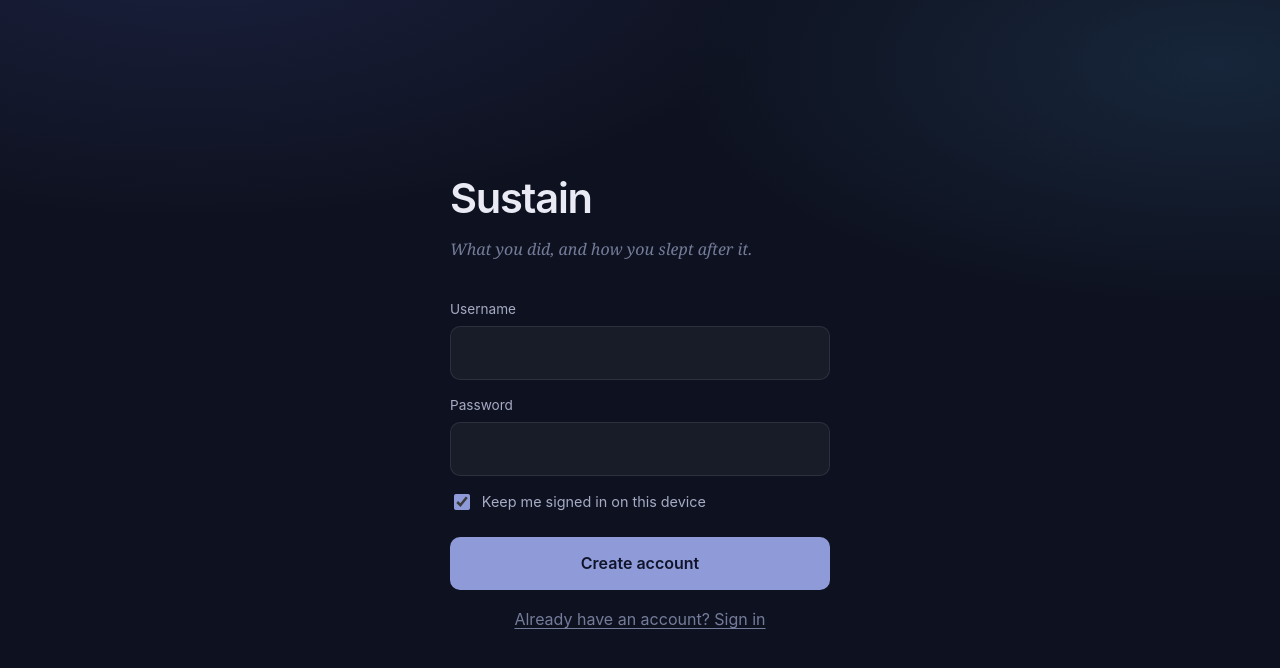
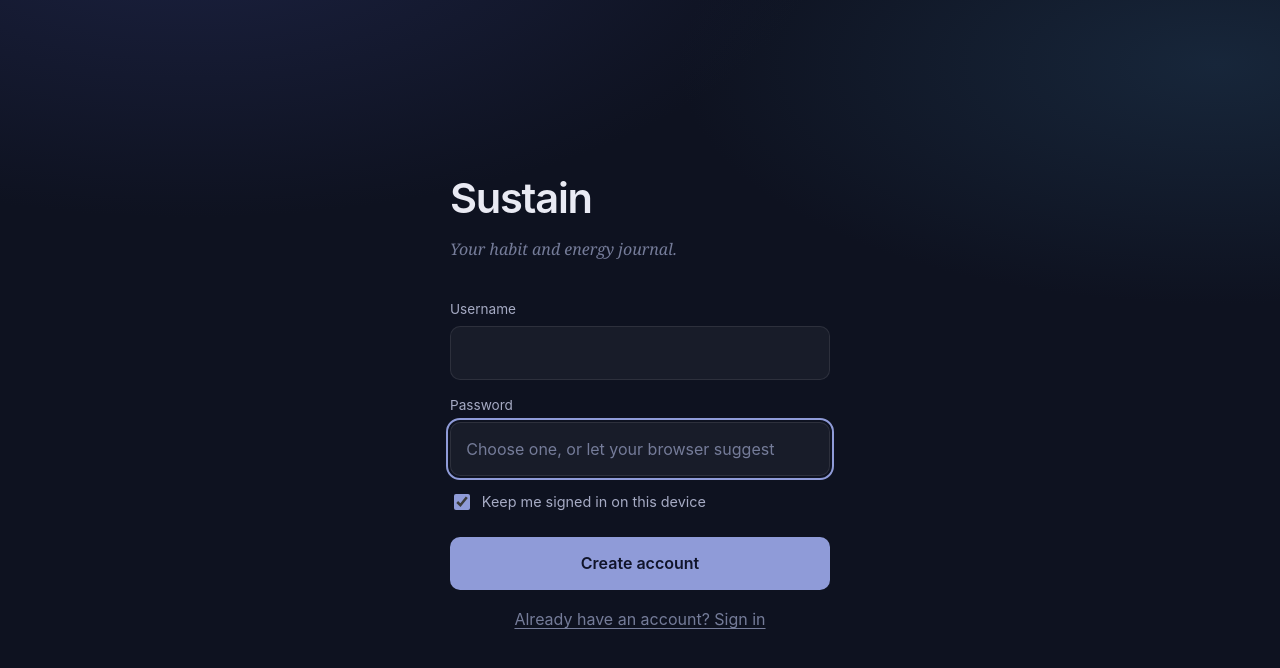
Before and after one commit to Micahr17/Sustain, a plain HTML site: page index.html in a window 1280 px wide. Both pictures are taken after a click on the button "New here? Create an account". Drawn offline with Linux system fonts and the light colour scheme.

Commit message:
Update tagline and enable browser password suggestion
Sign-in screen now reads "Your habit and energy journal." The password
field is rebuilt as autocomplete="new-password" in signup mode so Chrome
offers a generated password (requires a secure origin).

Co-Authored-By: Claude Opus 5 <noreply@anthropic.com>

```diff
--- a/index.html
+++ b/index.html
@@ -209,18 +209,18 @@
 <div id="auth">
   <div class="auth-card">
     <h1 class="brand">Sustain</h1>
-    <p class="brand-sub">What you did, and how you slept after it.</p>
+    <p class="brand-sub">Your habit and energy journal.</p>
 
     <div class="banner error" id="auth-error" hidden></div>
 
     <form id="auth-form">
       <div class="field">
         <label for="username">Username</label>
-        <input type="text" id="username" autocomplete="username" autocapitalize="none" spellcheck="false">
+        <input type="text" id="username" name="username" autocomplete="username" autocapitalize="none" spellcheck="false">
       </div>
       <div class="field">
         <label for="password">Password</label>
-        <input type="password" id="password" autocomplete="current-password">
+        <input type="password" id="password" name="password" autocomplete="current-password" minlength="4">
       </div>
       <label class="remember">
         <input type="checkbox" id="remember" checked>
@@ -477,9 +477,34 @@ document.getElementById('auth-switch').addEventListener('click', function () {
   authMode = authMode === 'signin' ? 'signup' : 'signin';
   document.getElementById('auth-submit').textContent = authMode === 'signin' ? 'Sign in' : 'Create account';
   this.textContent = authMode === 'signin' ? 'New here? Create an account' : 'Already have an account? Sign in';
-  document.getElementById('password').autocomplete = authMode === 'signin' ? 'current-password' : 'new-password';
+  setPasswordMode();
   clearError();
 });
+
+/* Chrome offers a generated password when it sees a field marked
+   autocomplete="new-password" inside a form it reads as a signup. It makes
+   that decision when the field is parsed, so flipping the attribute on a
+   live input often does nothing — replacing the element with a fresh one
+   makes the browser re-run its heuristics. This needs a secure origin: over
+   https you get "Suggest strong password"; opened as a local file you will
+   not, because Chrome will not save a password for a file:// page. */
+function setPasswordMode() {
+  var old = document.getElementById('password');
+  var next = document.createElement('input');
+  next.type = 'password';
+  next.id = 'password';
+  next.minLength = 4;
+  if (authMode === 'signup') {
+    next.name = 'new-password';
+    next.autocomplete = 'new-password';
+    next.placeholder = 'Choose one, or let your browser suggest';
+  } else {
+    next.name = 'password';
+    next.autocomplete = 'current-password';
+  }
+  old.parentNode.replaceChild(next, old);
+  next.focus();
+}
 
 document.getElementById('auth-form').addEventListener('submit', function (e) {
   e.preventDefault();
```
